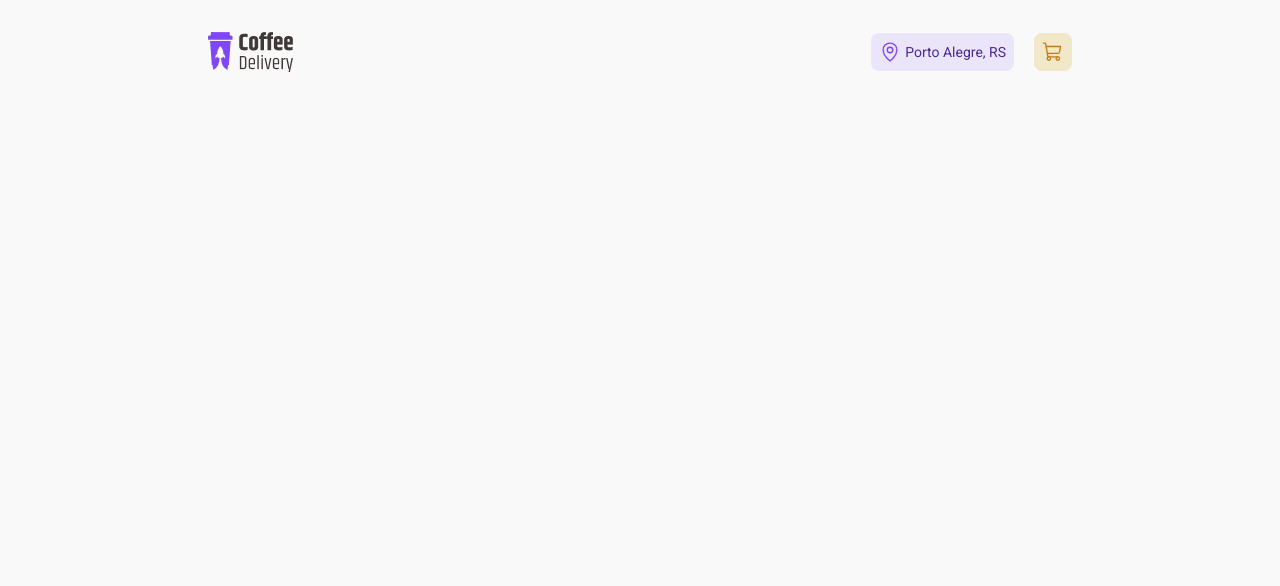
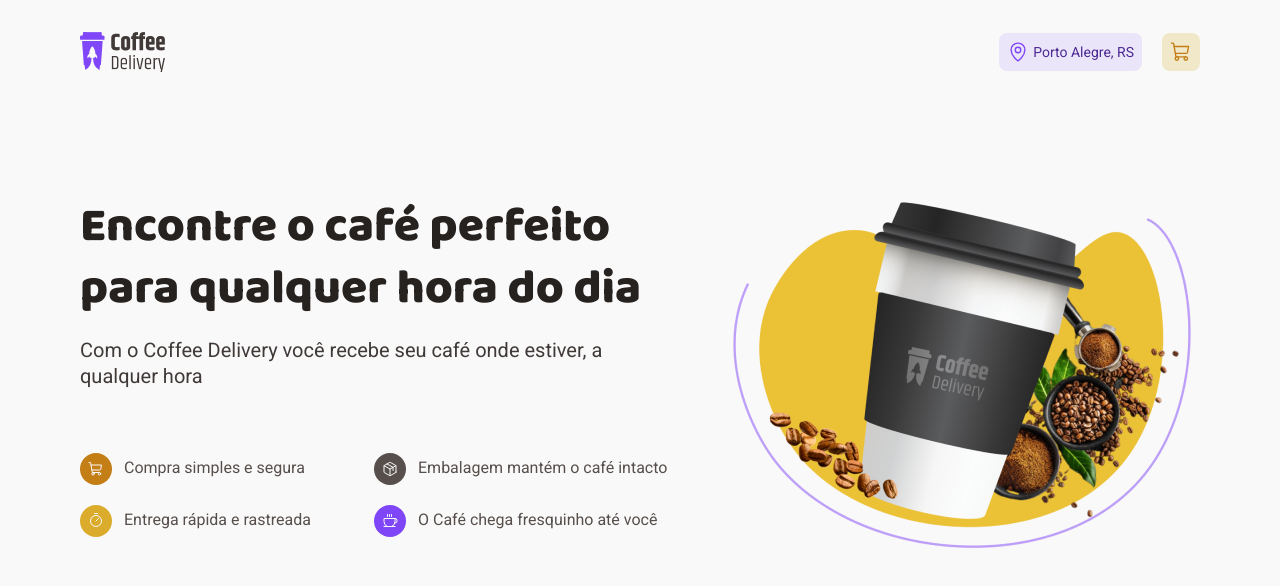
Before and after one commit to caiquefcavalheiro/coffee-delivery, a React (Vite) app: page / in a window 1280 px wide. Shown: the top 586 px of the page. Built offline with nearby package versions, Linux system fonts and the light colour scheme.

Commit message:
feat: structured the html and styled the HomeIntro component

```diff
--- a/src/Router.tsx
+++ b/src/Router.tsx
@@ -1,11 +1,12 @@
 import { Routes, Route } from "react-router-dom";
 import { DefaultLayout } from "./layouts/DefaultLayout";
+import { Home } from "./pages/Home";
 
 export function Router() {
   return (
     <Routes>
       <Route path="/" element={<DefaultLayout />}>
-        {/* <Route path="/" element={<Home />} /> */}
+        <Route path="/" element={<Home />} />
       </Route>
     </Routes>
   );
--- a/src/components/Header/index.tsx
+++ b/src/components/Header/index.tsx
@@ -4,7 +4,7 @@
   RightContainer,
   RightIconContainer,
 } from "./styles";
-import coffeeLogo from "../../assets/Logo.png";
+import coffeeLogo from "../../assets/logo.png";
 import { MapPin, ShoppingCart } from "phosphor-react";
 
 export function Header() {
--- a/src/components/Header/styles.ts
+++ b/src/components/Header/styles.ts
@@ -1,7 +1,7 @@
 import { styled } from "styled-components";
 
 export const HeaderContainer = styled.header`
-  padding: 2rem 10rem;
+  padding: 2rem 0;
 
   display: flex;
   justify-content: space-between;
@@ -39,6 +39,7 @@
   padding: 0.5rem;
   background-color: ${(props) => props.theme["brand-yellow-light"]};
   border-radius: 8px;
+
   svg {
     color: ${(props) => props.theme["brand-yellow-dark"]};
   }
--- a/src/layouts/DefaultLayout/styles.ts
+++ b/src/layouts/DefaultLayout/styles.ts
@@ -2,6 +2,7 @@
 
 export const LayoutContainer = styled.div`
   max-width: 74rem;
+  padding: 0 2rem;
   margin: 0 auto;
   display: flex;
   flex-direction: column;
--- /dev/null
+++ b/src/pages/Home/index.tsx
@@ -0,0 +1,44 @@
+import { Coffee, Package, ShoppingCart, Timer } from "phosphor-react";
+import coffee from "../../assets/principalCoffee.png";
+import { AsideLeft, HomeIntro, IconContainer, InfoContainer } from "./styles";
+
+export function Home() {
+  return (
+    <HomeIntro>
+      <AsideLeft>
+        <h1>Encontre o café perfeito para qualquer hora do dia</h1>
+        <h4>
+          Com o Coffee Delivery você recebe seu café onde estiver, a qualquer
+          hora
+        </h4>
+        <InfoContainer>
+          <IconContainer backgroundColor="brand-yellow-dark">
+            <div>
+              <ShoppingCart size={16} />
+            </div>
+            <p>Compra simples e segura</p>
+          </IconContainer>
+          <IconContainer backgroundColor="base-text" width="294">
+            <div>
+              <Package size={16} />
+            </div>
+            <p>Embalagem mantém o café intacto</p>
+          </IconContainer>
+          <IconContainer backgroundColor="brand-yellow">
+            <div>
+              <Timer size={16} />
+            </div>
+            <p>Entrega rápida e rastreada</p>
+          </IconContainer>
+          <IconContainer backgroundColor="brand-purple" width="294">
+            <div>
+              <Coffee size={16} />
+            </div>
+            <p>O Café chega fresquinho até você</p>
+          </IconContainer>
+        </InfoContainer>
+      </AsideLeft>
+      <img src={coffee} alt="" />
+    </HomeIntro>
+  );
+}
--- /dev/null
+++ b/src/pages/Home/styles.ts
@@ -0,0 +1,76 @@
+import styled from "styled-components";
+
+export const HomeIntro = styled.div`
+  display: grid;
+  align-items: center;
+  justify-items: end;
+  grid-template-columns: 1fr 476px;
+  gap: 3.5rem;
+  padding: 5.75rem 0;
+`;
+
+export const AsideLeft = styled.div`
+  h1 {
+    font-size: 3rem;
+    font-family: "Baloo 2";
+    font-weight: 800;
+    font-style: normal;
+    color: ${(props) => props.theme["base-title"]};
+  }
+
+  h4 {
+    font-size: 1.25rem;
+    font-weight: 400;
+    color: ${(props) => props.theme["base-subtitle"]};
+    margin-top: 1rem;
+  }
+`;
+
+export const InfoContainer = styled.div`
+  display: flex;
+  flex-wrap: wrap;
+  align-items: center;
+  justify-content: space-between;
+  margin-top: 4rem;
+`;
+
+const ICON_BACKGROUND_COLOR = {
+  "brand-yellow-dark": "brand-yellow-dark",
+  "base-text": "base-text",
+  "brand-yellow": "brand-yellow",
+  "brand-purple": "brand-purple",
+};
+
+const ICON_WIDTH = {
+  "294": "294px",
+};
+
+interface IconContainerProps {
+  backgroundColor: keyof typeof ICON_BACKGROUND_COLOR;
+  width?: keyof typeof ICON_WIDTH;
+}
+
+export const IconContainer = styled.div<IconContainerProps>`
+  display: flex;
+  align-items: center;
+  gap: 0.75rem;
+  margin-bottom: 1.25rem;
+  width: ${(props) => (props.width ? ICON_WIDTH[props.width] : "auto")};
+
+  div {
+    display: flex;
+    align-items: center;
+    background-color: ${(props) => props.theme[props.backgroundColor]};
+    padding: 0.5rem;
+    border-radius: 999px;
+  }
+
+  p {
+    font-size: 1rem;
+    color: ${(props) => props.theme["base-text"]};
+  }
+
+  svg {
+    color: ${(props) => props.theme["base-background"]};
+  }
+`;
```
Also changed, not shown: src/assets/logo.png (renamed from src/assets/Logo.png), src/assets/principalCoffee.png (added).
